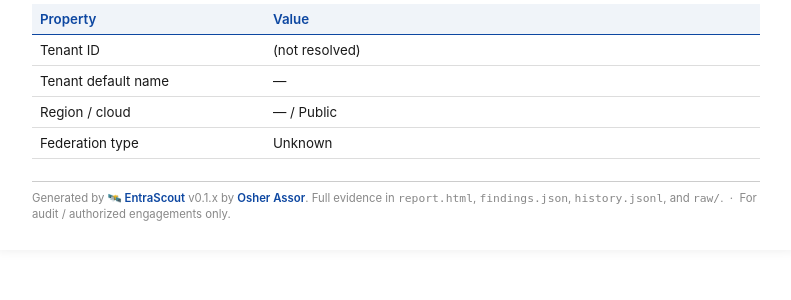
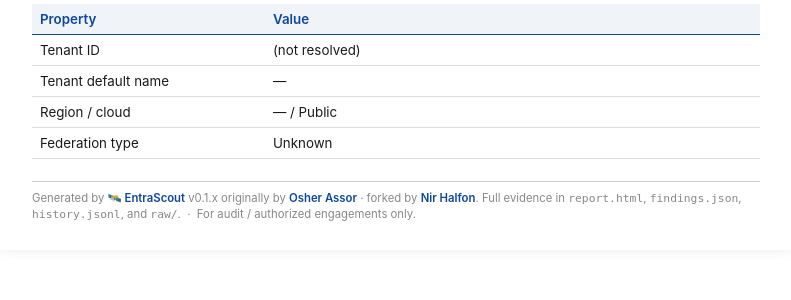
Before and after one commit to nirhalfon/EntraScout, a Flask app: template entrascout/templates/exec_summary.html.j2 in a window 1280 px wide. Shown: the part 356-656 px from the top of the page, without its empty margins (244-1035 px from the left). Run offline with Flask 3, Linux system fonts and the light colour scheme; the template is opened without the code that fills it, so the values that code supplies are empty.

Commit message:
Update repo references for fork (nirhalfon/EntraScout)\n\n- README.md: clone URL and author attribution\n- pyproject.toml: add Nir Halfon to authors\n- LICENSE: add copyright line\n- HTML templates: footer links point to fork, preserve original credit

```diff
--- a/entrascout/templates/exec_summary.html.j2
+++ b/entrascout/templates/exec_summary.html.j2
@@ -137,9 +137,9 @@
 </table>
 
 <div class="footer">
-  Generated by <a href="https://github.com/osherassor/EntraScout" style="color:#0d47a1;text-decoration:none;font-weight:600;">🛰️ EntraScout</a>
+  Generated by <a href="https://github.com/nirhalfon/EntraScout" style="color:#0d47a1;text-decoration:none;font-weight:600;">🛰️ EntraScout</a>
   v{{ run_meta.version or "0.1.x" }}
-  by <a href="https://github.com/osherassor" style="color:#0d47a1;text-decoration:none;font-weight:600;">Osher Assor</a>.
+  originally by <a href="https://github.com/osherassor" style="color:#0d47a1;text-decoration:none;font-weight:600;">Osher Assor</a> · forked by <a href="https://github.com/nirhalfon" style="color:#0d47a1;text-decoration:none;font-weight:600;">Nir Halfon</a>.
   Full evidence in <code>report.html</code>, <code>findings.json</code>, <code>history.jsonl</code>, and <code>raw/</code>.
   &nbsp;·&nbsp; For audit / authorized engagements only.
 </div>
--- a/entrascout/templates/report.html.j2
+++ b/entrascout/templates/report.html.j2
@@ -574,8 +574,8 @@
 
 </main>
 <footer>
-  Generated by <a href="https://github.com/osherassor/EntraScout" target="_blank" rel="noopener" style="color:var(--accent);text-decoration:none;font-weight:600;">🛰️ EntraScout</a>
-  by <a href="https://github.com/osherassor" target="_blank" rel="noopener" style="color:var(--accent);text-decoration:none;font-weight:600;">Osher Assor</a>
+  Generated by <a href="https://github.com/nirhalfon/EntraScout" target="_blank" rel="noopener" style="color:var(--accent);text-decoration:none;font-weight:600;">🛰️ EntraScout</a>
+  originally by <a href="https://github.com/osherassor" target="_blank" rel="noopener" style="color:var(--accent);text-decoration:none;font-weight:600;">Osher Assor</a> · forked by <a href="https://github.com/nirhalfon" target="_blank" rel="noopener" style="color:var(--accent);text-decoration:none;font-weight:600;">Nir Halfon</a>
   · run id <code>{{ run_meta.run_id }}</code> · raw evidence in <code>raw/</code> · history in <code>history.jsonl</code>
 </footer>
 
```
Also changed, not shown: pyproject.toml (+6 -1 lines), README.md, 1 other file.
